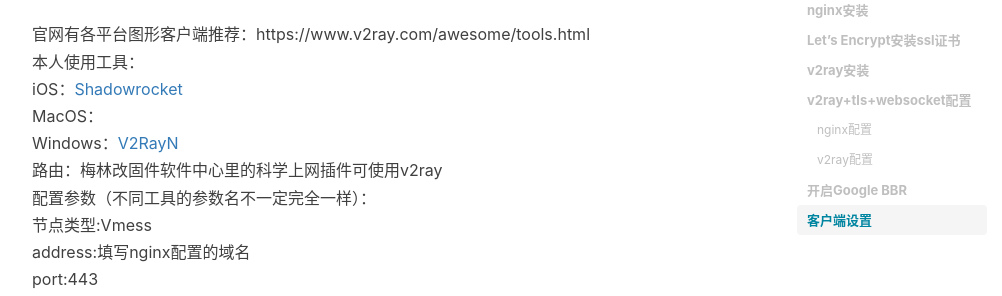
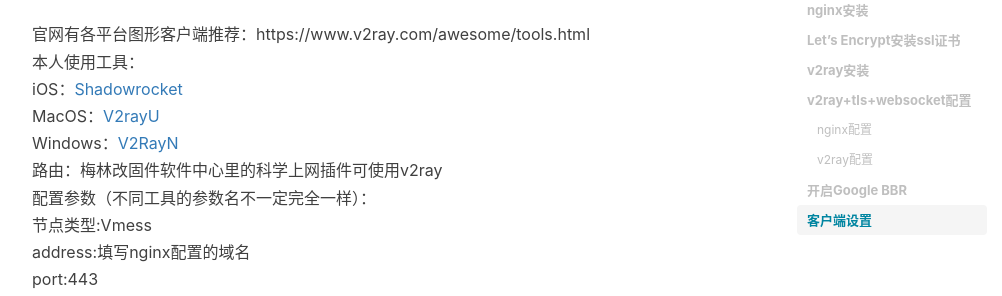
Before and after one commit to paladiny/paladiny.github.io, a Jekyll site: the page built from _posts/2019-06-17-v2ray configuration.markdown, in a window 1280 px wide and 900 px high, scrolled down 4777 px. Shown: the part 154-450 px from the top of the window, without its empty margins (233-1235 px from the left). Built offline with Jekyll 4.4.1, drawn with Linux system fonts in a browser that asks for light colours; nearby versions of some CDN libraries; comment, search, counter and statistics services are not loaded.

Commit message:
Update 2019-06-17-v2ray configuration.markdown

```diff
--- a/_posts/2019-06-17-v2ray configuration.markdown
+++ b/_posts/2019-06-17-v2ray configuration.markdown
@@ -169,7 +169,7 @@ tcp_bbr                20480  0
 官网有各平台图形客户端推荐：https://www.v2ray.com/awesome/tools.html<br>
 本人使用工具：<br>
 iOS：[Shadowrocket](https://itunes.apple.com/us/app/shadowrocket/id932747118?mt=8)<br>
-MacOS：<br>
+MacOS：[V2rayU](https://github.com/yanue/V2rayU)<br>
 Windows：[V2RayN](https://github.com/2dust/v2rayN)<br>
 路由：梅林改固件软件中心里的科学上网插件可使用v2ray<br>
 配置参数（不同工具的参数名不一定完全一样）：<br>
```
